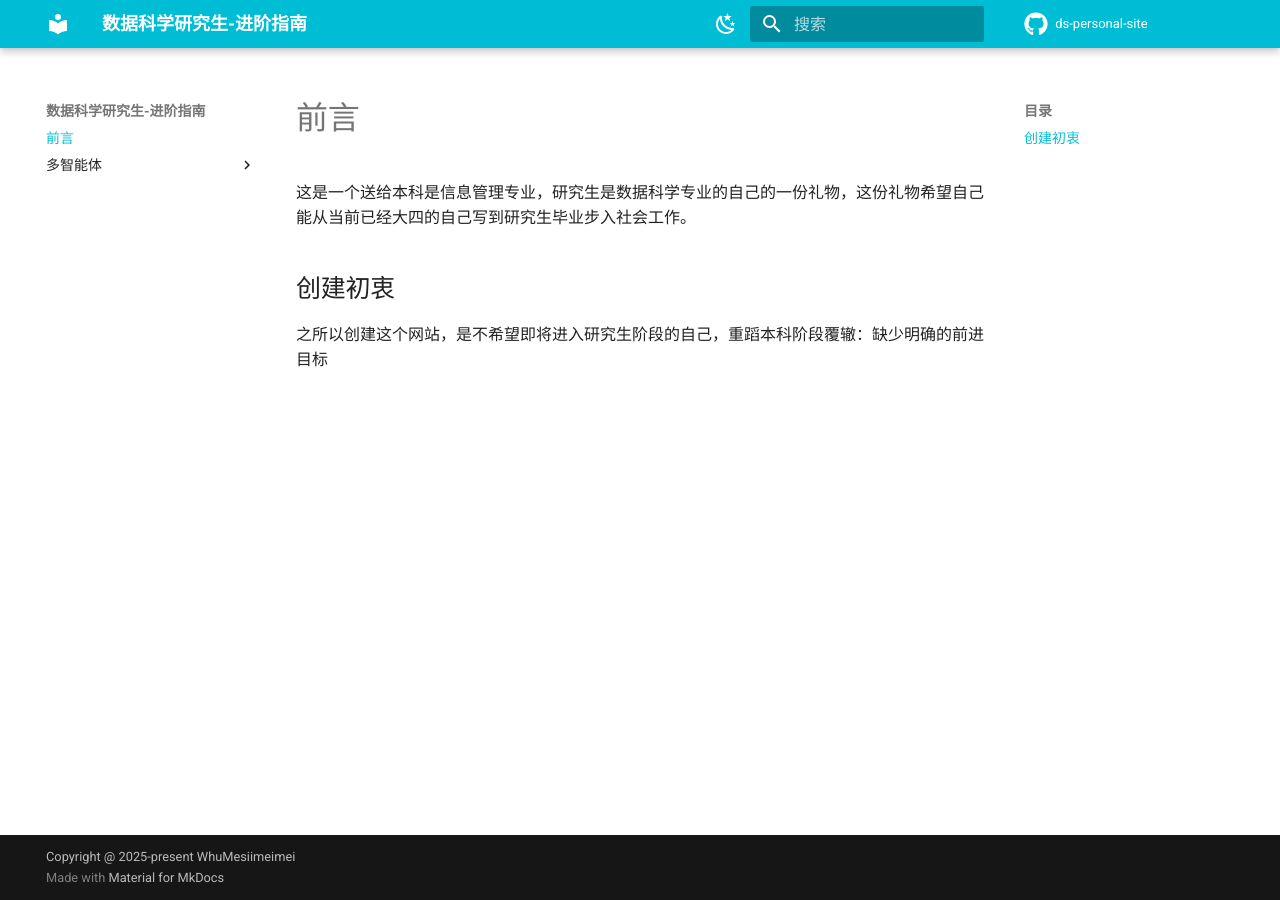
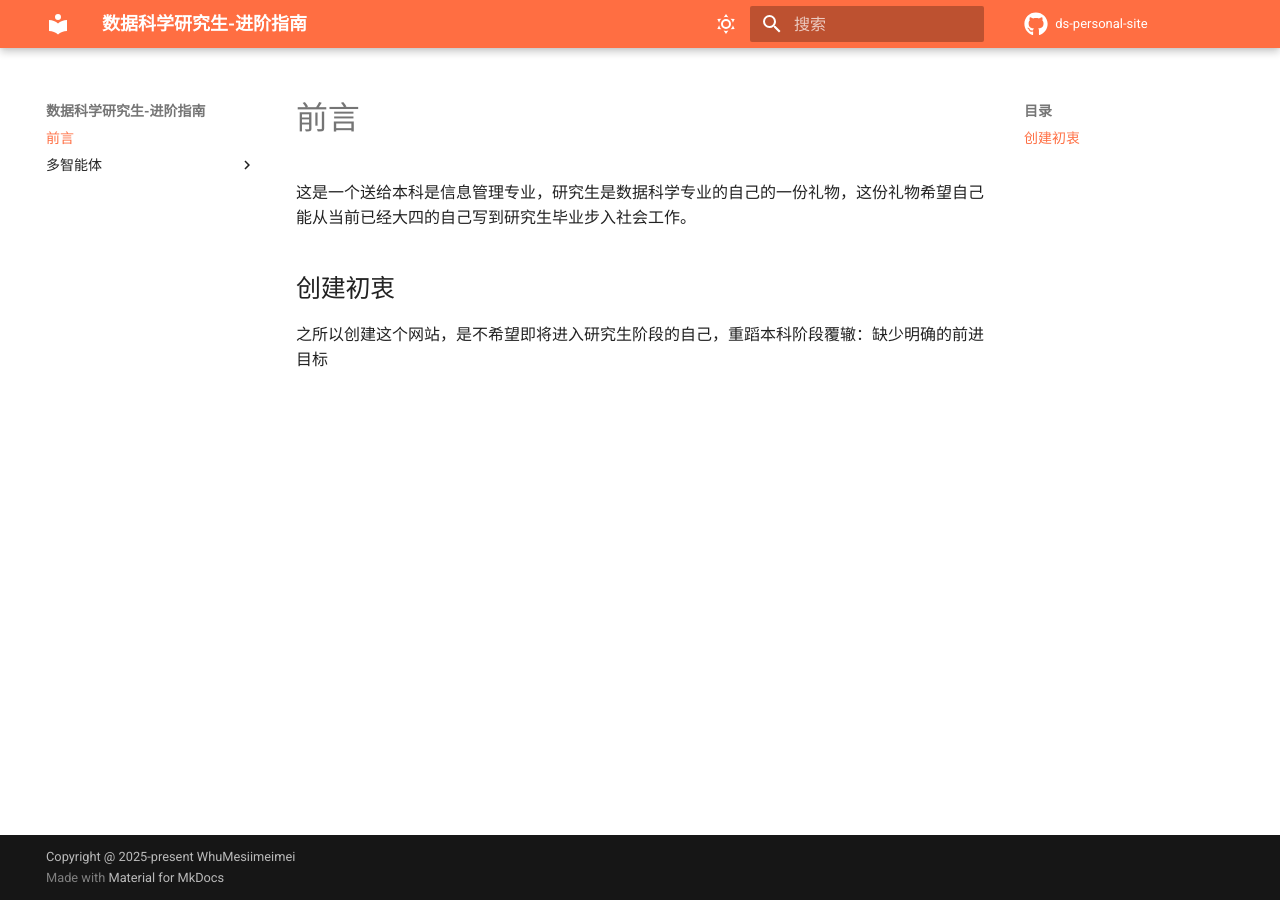
Before and after one commit to Messimeimei/personal-site, an MkDocs documentation site: the page built from docs/index.md, in a window 1280 px wide. Built offline with MkDocs 1.6.1 and Material for MkDocs 9.7.7, drawn with Linux system fonts in a browser that asks for light colours; comment, search, counter and statistics services are not loaded.

Commit message:
调整颜色

```diff
--- a/mkdocs.yml
+++ b/mkdocs.yml
@@ -8,19 +8,20 @@ theme:
   language: zh
   icon:
     repo: fontawesome/brands/github
+  # 颜色切换
   palette:
     - scheme: default         # ☀️ 白天模式
-      primary: cyan           # 顶栏色：亮蓝科技感
+      primary: deep orange           # 顶栏色：亮蓝科技感
       accent: light green     # 强调色：荧光绿按钮、链接
-      toggle:
-        icon: material/weather-night
-        name: 切换至夜间模式
-    - scheme: slate           # 🌙 夜间模式
-      primary: blue grey      # 顶栏色：深蓝灰，沉稳科技感
-      accent: lime            # 强调色：亮绿色，突出显示
       toggle:
         icon: material/weather-sunny
         name: 切换至白天模式
+    - scheme: slate           # 🌙 夜间模式
+      primary: cyan      # 顶栏色：深蓝灰，沉稳科技感
+      accent: lime            # 强调色：亮绿色，突出显示
+      toggle:
+        icon: material/weather-night
+        name: 切换至夜晚模式
   # 一些交互特性的设置
   features:
     - header.autohide
```
